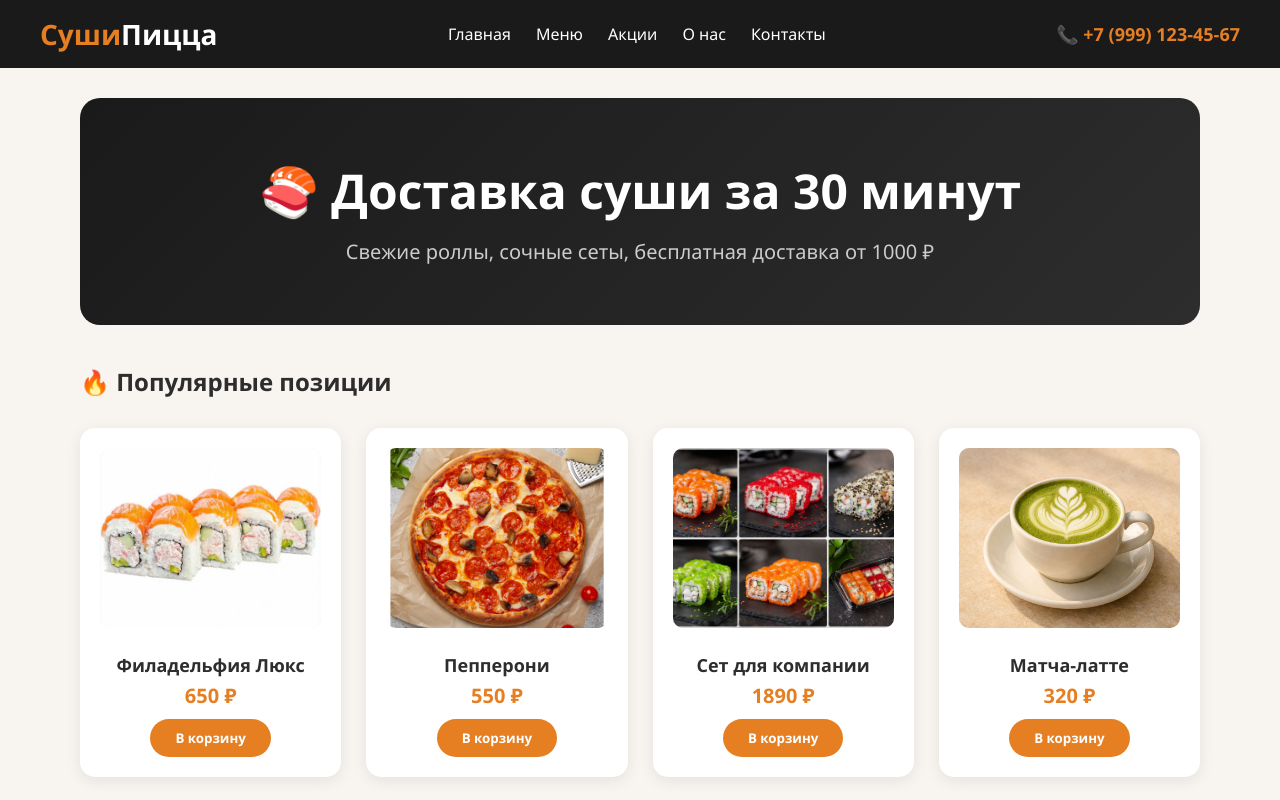
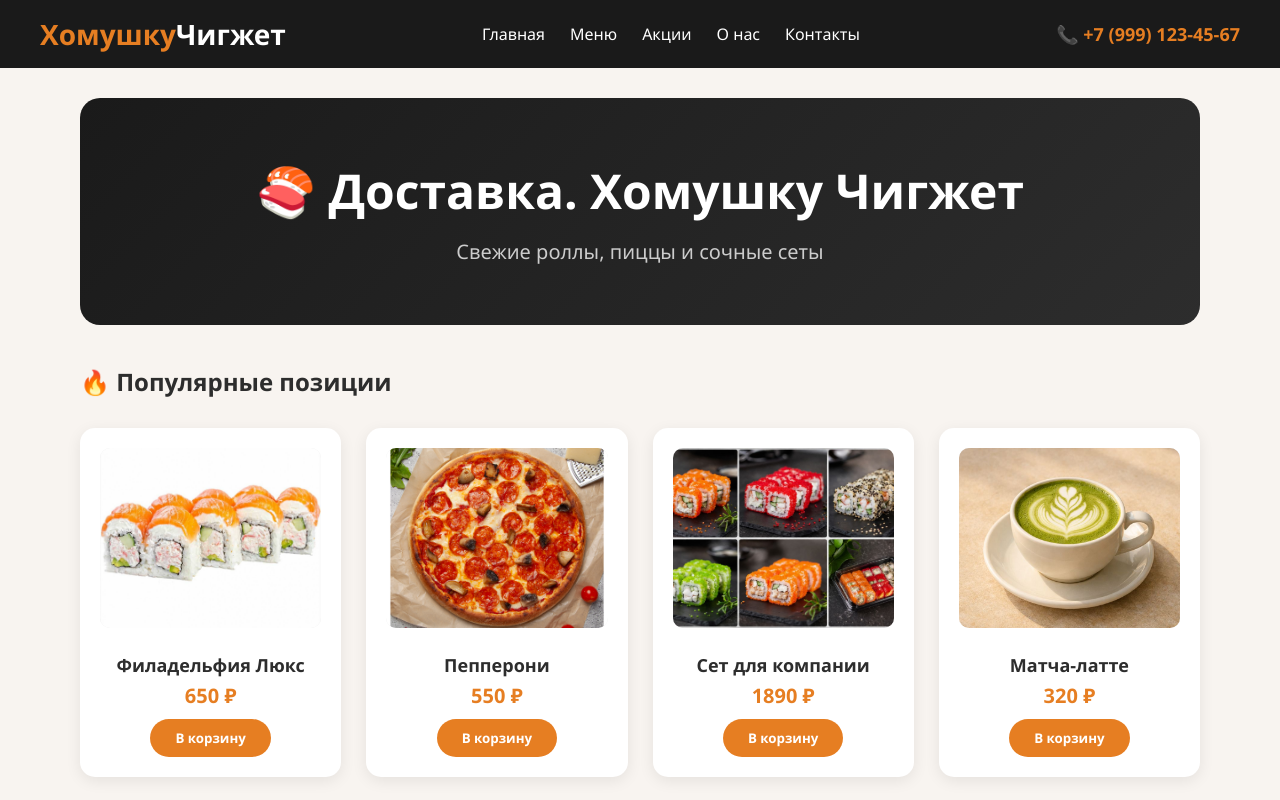
Before and after one commit to Foji-visi/noviii-site, a plain HTML site: page index.html in a window 1280 px wide. Shown: the top 800 px of the page. Drawn offline with Linux system fonts and the light colour scheme.

Commit message:
Update index.html

```diff
--- a/index.html
+++ b/index.html
@@ -10,7 +10,7 @@
 
 <!-- ===== ХЕДЕР ===== -->
 <header>
-    <div class="logo">Суши<span>Пицца</span></div>
+    <div class="logo">Хомушку<span>Чигжет</span></div>
     <nav>
         <a onclick="showPage('home')">Главная</a>
         <a onclick="showPage('menu')">Меню</a>
@@ -24,8 +24,8 @@
 <!-- ===== СТРАНИЦА 1: ГЛАВНАЯ ===== -->
 <div id="home" class="page active">
     <div class="hero">
-        <h1>🍣 Доставка суши за 30 минут</h1>
-        <p>Свежие роллы, сочные сеты, бесплатная доставка от 1000 ₽</p>
+        <h1>🍣 Доставка. Хомушку Чигжет </h1>
+        <p>Свежие роллы, пиццы и сочные сеты</p>
     </div>
 
     <h2>🔥 Популярные позиции</h2>
```
